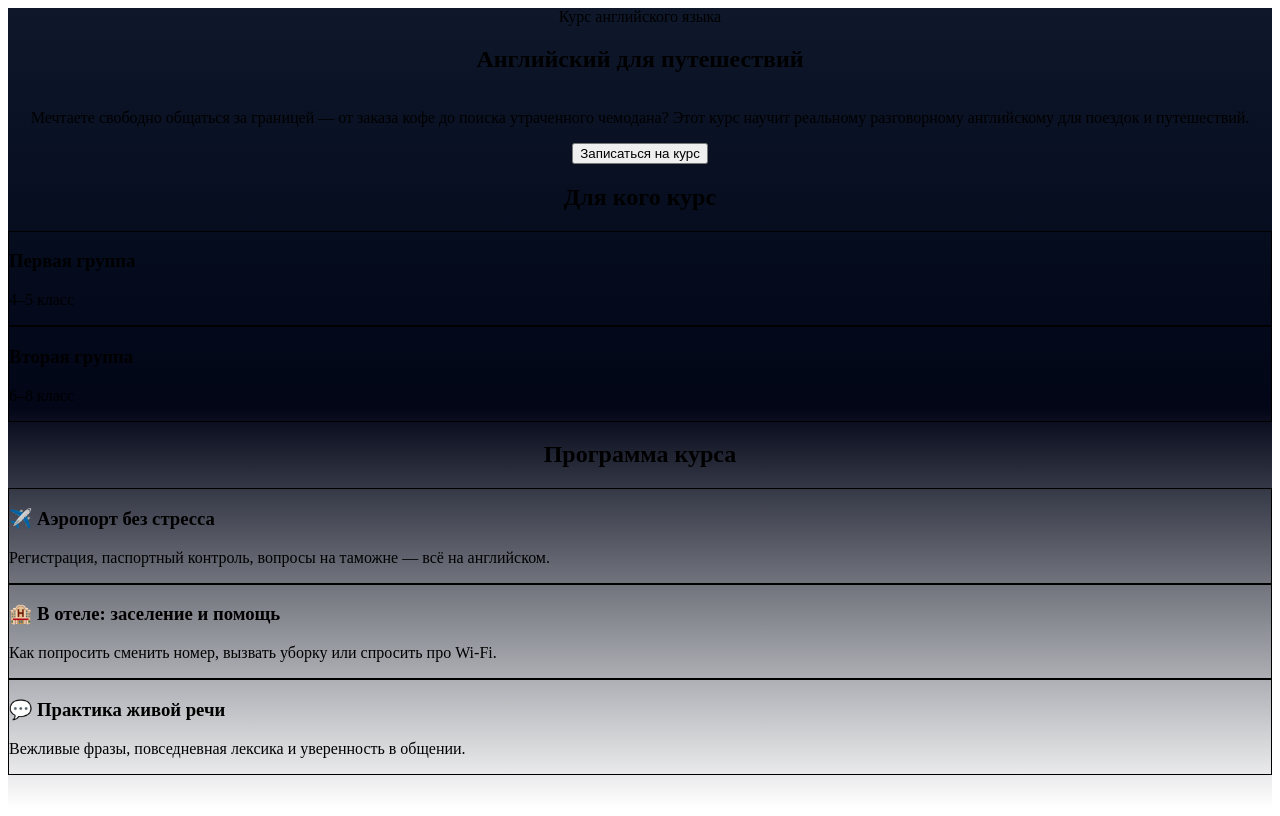
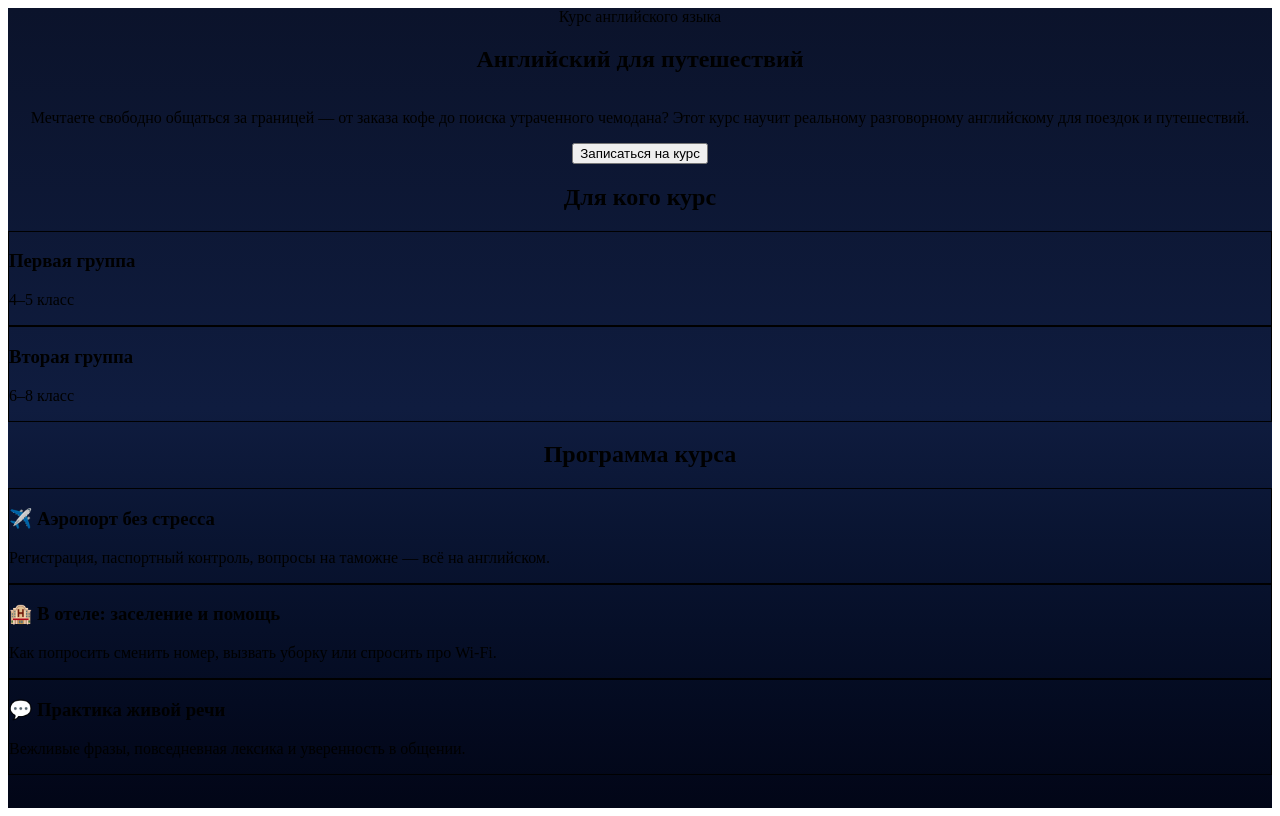
Before and after one commit to olga1975-dot/Figmatravel, a React (Vite) app: page / in a window 1280 px wide. Built offline with nearby package versions, Linux system fonts and the light colour scheme.

Commit message:
Update App.tsx

```diff
--- a/src/app/App.tsx
+++ b/src/app/App.tsx
@@ -1,86 +1,77 @@
 export default function App() {
   return (
-    <div className="min-h-screen bg-gradient-to-b from-[#0f172a] via-[#020617] to-black text-white font-sans">
+    <div className="min-h-screen bg-gradient-to-b from-[#0b132b] via-[#0f1c3f] to-[#020617] text-slate-100">
 
       {/* HERO */}
       <section className="flex flex-col items-center justify-center text-center px-6 py-32">
-        <span className="mb-4 rounded-full bg-emerald-500/20 px-4 py-1 text-sm text-emerald-300">
+        <span className="mb-4 rounded-full bg-emerald-400/15 px-4 py-1 text-sm text-emerald-300">
           Курс английского языка
         </span>
 
-        <h1 className="max-w-3xl text-4xl font-bold leading-tight sm:text-5xl text-white">
+        <h1 className="max-w-3xl text-4xl font-bold sm:text-5xl text-white">
           Английский для путешествий
         </h1>
 
-        <p className="mt-6 max-w-2xl text-lg text-gray-200">
+        <p className="mt-6 max-w-2xl text-lg text-slate-300">
           Мечтаете свободно общаться за границей — от заказа кофе до поиска
           утраченного чемодана? Этот курс научит реальному разговорному
           английскому для поездок и путешествий.
         </p>
 
-        <button className="mt-10 rounded-xl bg-emerald-500 px-8 py-4 text-lg font-semibold text-black hover:bg-emerald-400 shadow-lg shadow-emerald-500/30 transition">
+        <button className="mt-10 rounded-xl bg-emerald-400 px-8 py-4 text-lg font-semibold text-slate-900 hover:bg-emerald-300 transition">
           Записаться на курс
         </button>
       </section>
 
       {/* AUDIENCE */}
-      <section className="px-6 py-24 bg-black/40">
-        <h2 className="mb-12 text-center text-3xl font-bold text-emerald-400">
+      <section className="px-6 py-24">
+        <h2 className="mb-12 text-center text-3xl font-bold text-emerald-300">
           Для кого курс
         </h2>
 
         <div className="mx-auto grid max-w-4xl gap-6 sm:grid-cols-2">
-          <div className="rounded-2xl border border-white/10 bg-white/5 p-6 backdrop-blur">
+          <div className="rounded-2xl bg-white/5 border border-white/10 p-6">
             <h3 className="text-xl font-semibold text-white">Первая группа</h3>
-            <p className="mt-2 text-gray-300">4–5 класс</p>
+            <p className="mt-2 text-slate-300">4–5 класс</p>
           </div>
 
-          <div className="rounded-2xl border border-emerald-400/40 bg-emerald-400/10 p-6 backdrop-blur">
+          <div className="rounded-2xl bg-emerald-400/10 border border-emerald-400/30 p-6">
             <h3 className="text-xl font-semibold text-emerald-300">
               Вторая группа
             </h3>
-            <p className="mt-2 text-gray-300">6–8 класс</p>
+            <p className="mt-2 text-slate-300">6–8 класс</p>
           </div>
         </div>
       </section>
 
       {/* PROGRAM */}
-      <section className="px-6 pb-32 bg-black/40">
-        <h2 className="mb-12 text-center text-3xl font-bold text-emerald-400">
+      <section className="px-6 pb-32">
+        <h2 className="mb-12 text-center text-3xl font-bold text-emerald-300">
           Программа курса
         </h2>
 
         <div className="mx-auto max-w-3xl space-y-6">
-          <div className="rounded-2xl border border-white/10 bg-white/5 p-6 backdrop-blur">
-            <h3 className="text-lg font-semibold text-white">
-              ✈️ Аэропорт без стресса
-            </h3>
-            <p className="mt-2 text-gray-300">
-              Регистрация, паспортный контроль, вопросы на таможне — всё на
-              английском.
-            </p>
-          </div>
-
-          <div className="rounded-2xl border border-white/10 bg-white/5 p-6 backdrop-blur">
-            <h3 className="text-lg font-semibold text-white">
-              🏨 В отеле: заселение и помощь
-            </h3>
-            <p className="mt-2 text-gray-300">
-              Как попросить сменить номер, вызвать уборку или спросить про Wi-Fi.
-            </p>
-          </div>
-
-          <div className="rounded-2xl border border-white/10 bg-white/5 p-6 backdrop-blur">
-            <h3 className="text-lg font-semibold text-white">
-              💬 Практика живой речи
-            </h3>
-            <p className="mt-2 text-gray-300">
-              Вежливые фразы, повседневная лексика и уверенность в общении.
-            </p>
-          </div>
+          {[
+            {
+              title: "✈️ Аэропорт без стресса",
+              text: "Регистрация, паспортный контроль, вопросы на таможне — всё на английском.",
+            },
+            {
+              title: "🏨 В отеле: заселение и помощь",
+              text: "Как попросить сменить номер, вызвать уборку или спросить про Wi-Fi.",
+            },
+            {
+              title: "💬 Практика живой речи",
+              text: "Вежливые фразы, повседневная лексика и уверенность в общении.",
+            },
+          ].map((item, i) => (
+            <div key={i} className="rounded-2xl bg-white/5 border border-white/10 p-6">
+              <h3 className="text-lg font-semibold text-white">{item.title}</h3>
+              <p className="mt-2 text-slate-300">{item.text}</p>
+            </div>
+          ))}
         </div>
       </section>
-
     </div>
   );
 }
```
